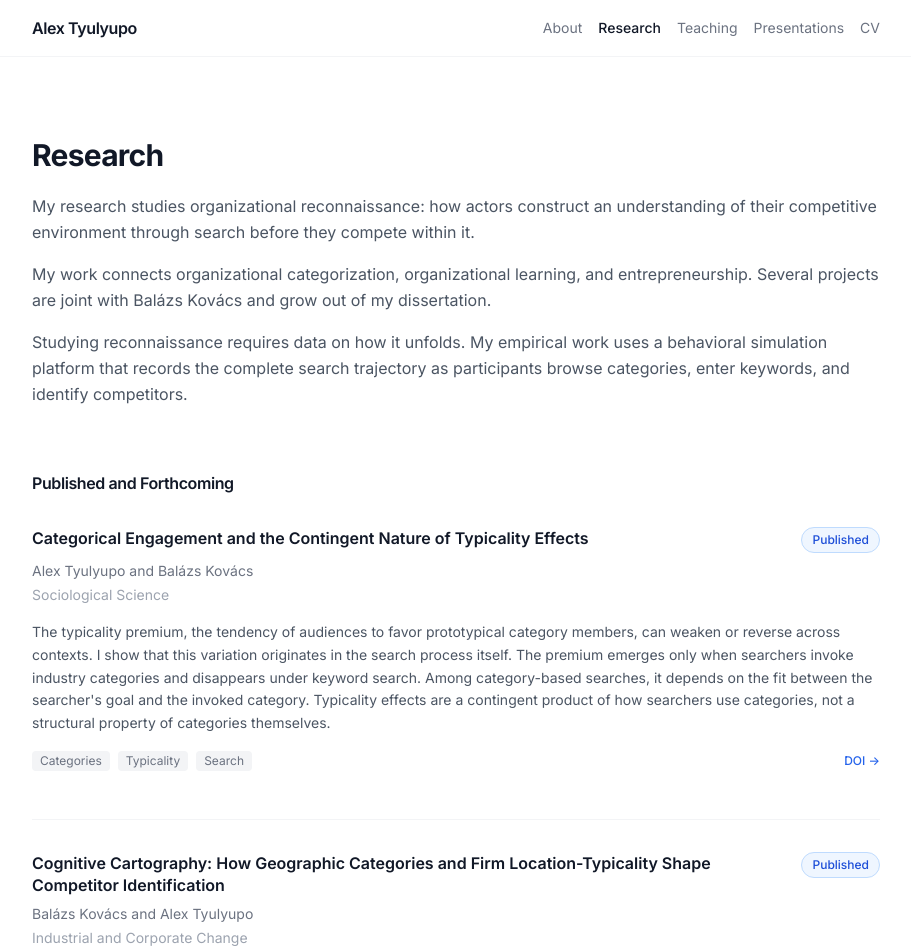
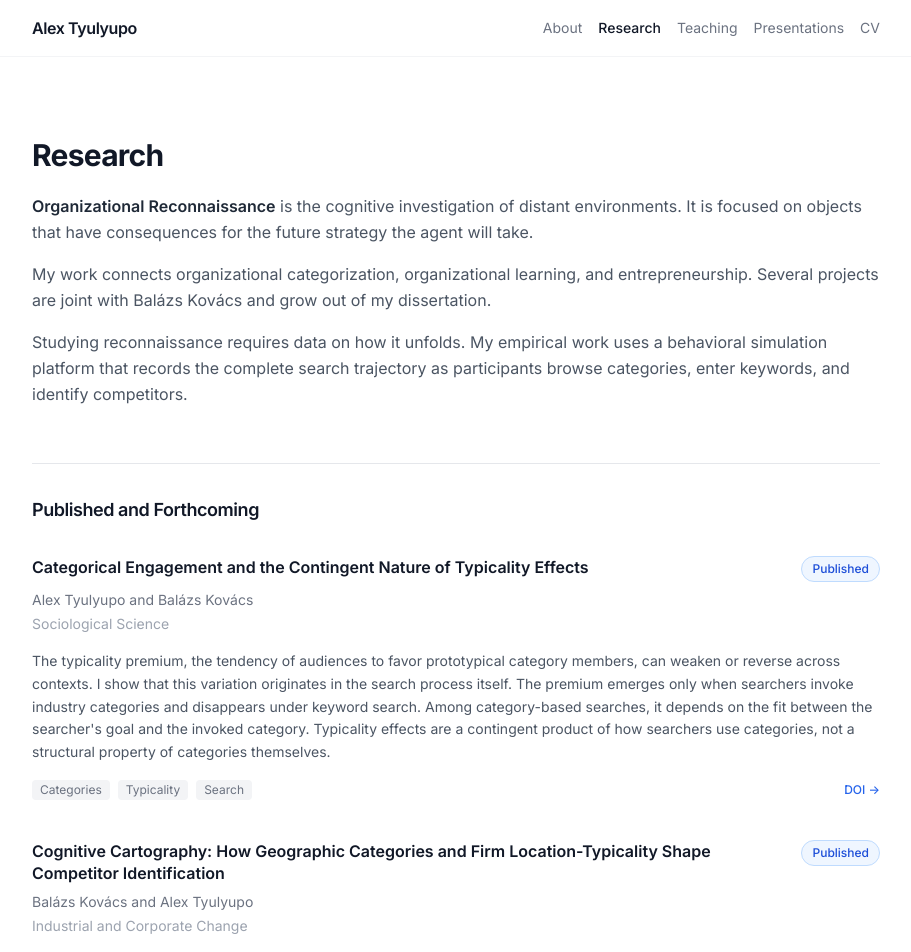
Before and after one commit to novoach/personalWebsite, a Next.js app: page /research in a window 1280 px wide. Shown: the top 952 px of the page, without its empty margins (184-1095 px from the left). Built offline with nearby package versions, Linux system fonts and the light colour scheme.

Commit message:
Clarify Research page section hierarchy
Updated the layout and styling of the research page, including changes to section margins and the ProjectEntry component.

```diff
--- a/app/research/page.tsx
+++ b/app/research/page.tsx
@@ -115,7 +115,7 @@ function statusColor(status: string) {
 
 function ProjectEntry({ project }: { project: Project }) {
   return (
-    <article className="border-t border-gray-100 pt-8 first:border-t-0 first:pt-0">
+    <article>
       <div className="flex items-start justify-between gap-4 mb-2">
         <h3 className="text-base font-semibold text-gray-900 leading-snug">
           {project.title}
@@ -173,12 +173,15 @@ export default function Research() {
         Research
       </h1>
 
-      <section className="mb-16">
+      <section className="mb-14">
         <div className="space-y-4 text-gray-600 leading-relaxed">
           <p>
-            My research studies organizational reconnaissance: how actors
-            construct an understanding of their competitive environment through
-            search before they compete within it.
+            <strong className="font-semibold text-gray-800">
+              Organizational Reconnaissance
+            </strong>{" "}
+            is the cognitive investigation of distant environments. It is
+            focused on objects that have consequences for the future strategy
+            the agent will take.
           </p>
           <p>
             My work connects organizational categorization, organizational
@@ -195,11 +198,14 @@ export default function Research() {
       </section>
 
       {projectGroups.map((group) => (
-        <section key={group.title} className="mb-16 last:mb-0">
-          <h2 className="text-base font-semibold tracking-tight text-gray-900 mb-8">
+        <section
+          key={group.title}
+          className="mb-14 border-t border-gray-200 pt-8 last:mb-0"
+        >
+          <h2 className="mb-8 text-lg font-semibold tracking-tight text-gray-900">
             {group.title}
           </h2>
-          <div className="space-y-12">
+          <div className="space-y-10">
             {group.projects.map((project) => (
               <ProjectEntry key={project.title} project={project} />
             ))}
```
